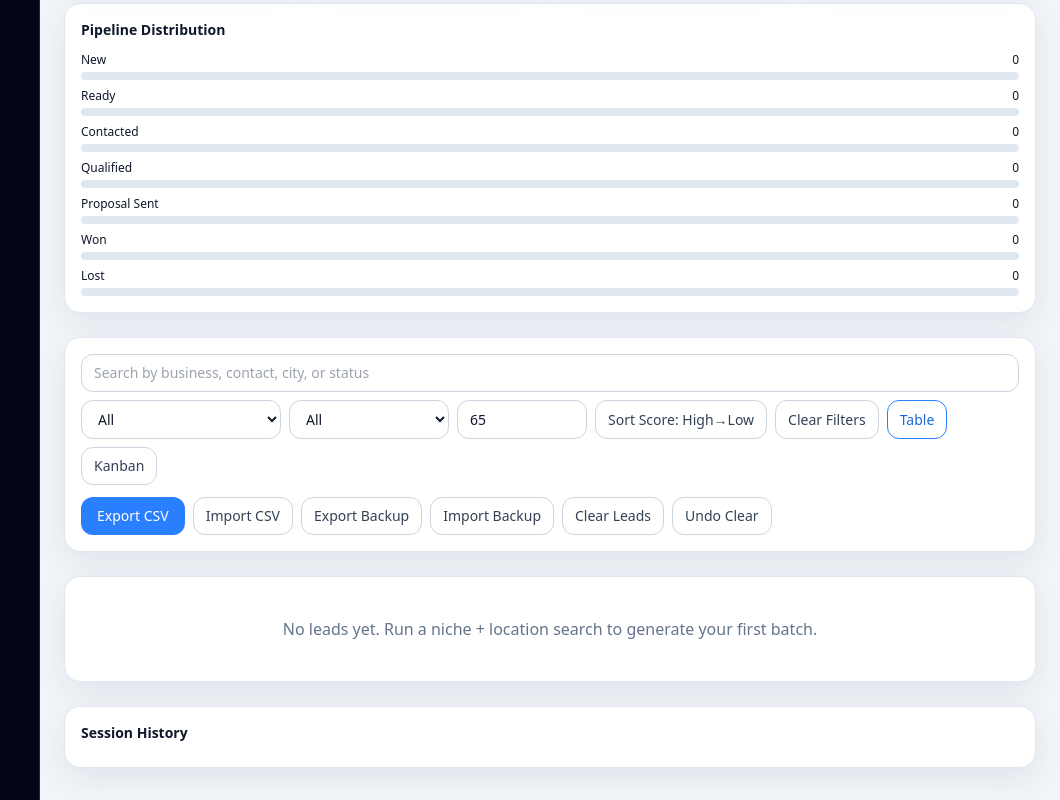
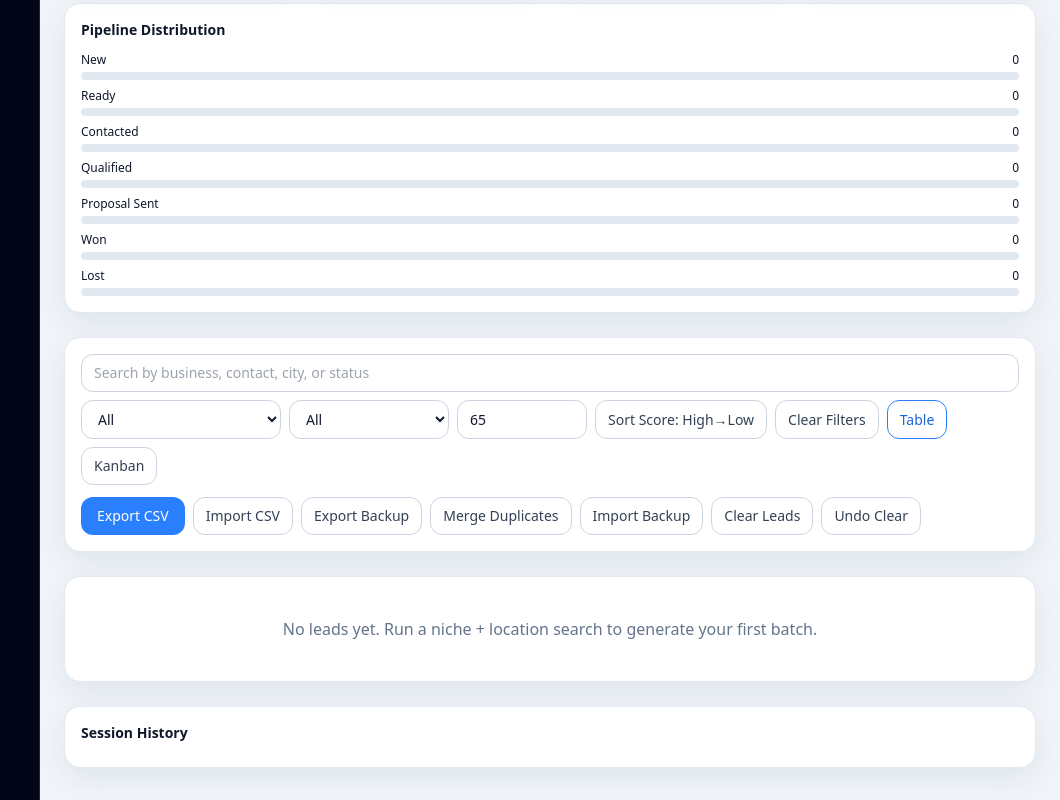
Before and after one commit to neaks11/Sparkline, a Next.js app: page / in a window 1280 px wide. Shown: the part 693-1493 px from the top of the page, without its empty margins (220-1280 px from the left). Built offline with nearby package versions, Linux system fonts and the light colour scheme.

Commit message:
Start phase 3 with data quality scoring and duplicate merge

```diff
--- a/app/leads/[id]/page.tsx
+++ b/app/leads/[id]/page.tsx
@@ -211,6 +211,18 @@ export default function LeadDetailPage() {
         </div>
 
         <div className="mt-5">
+          <h2 className="font-semibold">Data Quality (Phase 3)</h2>
+          <div className="mt-2 grid gap-2 text-sm md:grid-cols-2">
+            <p><strong>Confidence Score:</strong> {lead.dataQuality?.confidenceScore ?? '—'} / 100</p>
+            <p><strong>Category Confidence:</strong> {lead.dataQuality?.categoryConfidence ?? '—'} / 100</p>
+            <p><strong>Email Valid:</strong> {lead.dataQuality?.emailValid ? 'Yes' : 'No'}</p>
+            <p><strong>Phone Valid:</strong> {lead.dataQuality?.phoneValid ? 'Yes' : 'No'}</p>
+            <p><strong>Website Valid:</strong> {lead.dataQuality?.websiteValid ? 'Yes' : 'No'}</p>
+            <p><strong>Enriched At:</strong> {lead.dataQuality?.enrichedAt ? new Date(lead.dataQuality.enrichedAt).toLocaleString() : '—'}</p>
+          </div>
+        </div>
+
+        <div className="mt-5">
           <h2 className="font-semibold">Activity Timeline</h2>
           <ul className="mt-2 space-y-1 text-sm text-slate-700 dark:text-slate-300">
             {lead.activity.slice().reverse().map((item) => <li key={item.id}>• {new Date(item.timestamp).toLocaleString()}: {item.label}</li>)}
--- a/app/page.tsx
+++ b/app/page.tsx
@@ -15,6 +15,7 @@ import { parseLeadsCsv } from '@/lib/import';
 import { generateSampleLeads } from '@/lib/lead-generator';
 import { appendLeads, appendSession, exportBackup, importBackup, loadActivities, loadGoal, loadLeads, loadSessions, saveAccounts, saveActivities, saveGoal, saveLeads } from '@/lib/storage';
 import { Lead, LeadSearchInput, LeadStatus } from '@/lib/types';
+import { enrichLeads, mergeAllDuplicates } from '@/lib/data-quality';
 
 const statuses: Array<LeadStatus | 'All' | 'Due Today' | 'Stale (14+ days)'> = ['All', 'New', 'Ready', 'Contacted', 'Qualified', 'Proposal Sent', 'Won', 'Lost', 'Due Today', 'Stale (14+ days)'];
 const sourceOptions: Array<Lead['source'] | 'All'> = ['All', 'Generated', 'Manual', 'CSV Import', 'LinkedIn', 'Referral'];
@@ -91,10 +92,11 @@ export default function HomePage() {
   }, [debouncedQuery, leads, minScore, sortDirection, sourceFilter, statusFilter]);
 
   const persist = (next: Lead[]) => {
-    setLeads(next);
-    saveLeads(next);
-    saveAccounts(next.map(mapLeadToAccount));
-    saveActivities(next.flatMap(mapLeadActivities));
+    const enriched = enrichLeads(next);
+    setLeads(enriched);
+    saveLeads(enriched);
+    saveAccounts(enriched.map(mapLeadToAccount));
+    saveActivities(enriched.flatMap(mapLeadActivities));
   };
 
   const generate = async (input: LeadSearchInput) => {
@@ -240,6 +242,12 @@ export default function HomePage() {
             <button className="btn-primary" disabled={!filtered.length || isLoading} onClick={() => exportLeadsCsv(filtered)}>{isLoading ? 'Generating...' : 'Export CSV'}</button>
             <button className="btn-secondary" onClick={() => fileInputRef.current?.click()}>Import CSV</button>
             <button className="btn-secondary" onClick={exportBackup}>Export Backup</button>
+
+            <button className="btn-secondary" disabled={isLoading || !leads.length} onClick={() => {
+              const { mergedLeads, mergedGroups } = mergeAllDuplicates(leads);
+              persist(mergedLeads);
+              setToast({ message: mergedGroups ? `Merged ${mergedGroups} duplicate lead groups.` : 'No duplicate groups found.', tone: 'success' });
+            }}>Merge Duplicates</button>
             <button className="btn-secondary" onClick={() => backupInputRef.current?.click()}>Import Backup</button>
             <button className="btn-secondary" disabled={!leads.length || isLoading} onClick={() => {
               setUndoSnapshot(leads);
--- /dev/null
+++ b/lib/data-quality.ts
@@ -0,0 +1,112 @@
+import { DataQualityProfile, Lead } from '@/lib/types';
+
+const emailRegex = /^[^\s@]+@[^\s@]+\.[^\s@]+$/;
+const phoneDigitsRegex = /^\d{10,15}$/;
+
+function normalizeDigits(input: string): string {
+  return input.replace(/\D/g, '');
+}
+
+function normalizeWebsite(input: string): string {
+  if (!input.trim()) return '';
+  if (input.startsWith('http://') || input.startsWith('https://')) return input;
+  return `https://${input}`;
+}
+
+export function verifyContactFields(lead: Lead): Pick<DataQualityProfile, 'emailValid' | 'phoneValid' | 'websiteValid'> {
+  const emailValid = emailRegex.test(lead.email.trim().toLowerCase());
+  const phoneValid = phoneDigitsRegex.test(normalizeDigits(lead.phone));
+  const websiteValid = /^https?:\/\/.+\..+/.test(normalizeWebsite(lead.website));
+  return { emailValid, phoneValid, websiteValid };
+}
+
+function computeCategoryConfidence(lead: Lead): number {
+  const score = [lead.niche, lead.summary, lead.personalizationHook].filter((value) => value.trim().length > 0).length;
+  return score === 3 ? 90 : score === 2 ? 75 : 55;
+}
+
+export function computeDataConfidence(lead: Lead): DataQualityProfile {
+  const checks = verifyContactFields(lead);
+  const completeness = [lead.email, lead.phone, lead.website, lead.city, lead.state, lead.contactTitle].filter((value) => value.trim().length > 0).length;
+  const completenessScore = Math.round((completeness / 6) * 100);
+  const validityScore = Math.round(((checks.emailValid ? 1 : 0) + (checks.phoneValid ? 1 : 0) + (checks.websiteValid ? 1 : 0)) / 3 * 100);
+  const categoryConfidence = computeCategoryConfidence(lead);
+  const confidenceScore = Math.round(completenessScore * 0.4 + validityScore * 0.4 + categoryConfidence * 0.2);
+
+  return {
+    confidenceScore,
+    emailValid: checks.emailValid,
+    phoneValid: checks.phoneValid,
+    websiteValid: checks.websiteValid,
+    categoryConfidence,
+    enrichedAt: new Date().toISOString(),
+  };
+}
+
+export function enrichLead(lead: Lead): Lead {
+  const website = normalizeWebsite(lead.website || `${lead.businessName.toLowerCase().replace(/[^a-z0-9]+/g, '')}.com`);
+  const linkedinUrl = lead.linkedinUrl || `https://www.linkedin.com/search/results/companies/?keywords=${encodeURIComponent(lead.businessName)}`;
+  const summary = lead.summary || `${lead.businessName} is a ${lead.niche} business serving ${lead.city}, ${lead.state}.`;
+
+  const enriched = {
+    ...lead,
+    website,
+    linkedinUrl,
+    summary,
+  };
+
+  return {
+    ...enriched,
+    dataQuality: computeDataConfidence(enriched),
+  };
+}
+
+export function enrichLeads(leads: Lead[]): Lead[] {
+  return leads.map(enrichLead);
+}
+
+function duplicateKey(lead: Lead): string {
+  return `${lead.businessName.trim().toLowerCase()}|${lead.city.trim().toLowerCase()}|${lead.state.trim().toLowerCase()}`;
+}
+
+export function findDuplicateLeadGroups(leads: Lead[]): string[][] {
+  const buckets = new Map<string, string[]>();
+  leads.forEach((lead) => {
+    const key = duplicateKey(lead);
+    const list = buckets.get(key) ?? [];
+    list.push(lead.id);
+    buckets.set(key, list);
+  });
+  return Array.from(buckets.values()).filter((ids) => ids.length > 1);
+}
+
+export function mergeDuplicateGroup(leads: Lead[], ids: string[]): Lead[] {
+  const group = leads.filter((lead) => ids.includes(lead.id));
+  if (group.length < 2) return leads;
+
+  const primary = [...group].sort((a, b) => b.leadScore - a.leadScore)[0];
+  const merged: Lead = enrichLead({
+    ...primary,
+    painPoints: Array.from(new Set(group.flatMap((lead) => lead.painPoints))).slice(0, 5),
+    scoreFactors: Array.from(new Set(group.flatMap((lead) => lead.scoreFactors))),
+    activity: [...group.flatMap((lead) => lead.activity)].sort((a, b) => new Date(a.timestamp).getTime() - new Date(b.timestamp).getTime()),
+    notes: group.map((lead) => lead.notes).filter(Boolean).join('\n').slice(0, 2000),
+    createdAt: group.map((lead) => lead.createdAt).sort()[0] ?? primary.createdAt,
+  });
+
+  return [merged, ...leads.filter((lead) => !ids.includes(lead.id))];
+}
+
+export function mergeAllDuplicates(leads: Lead[]): { mergedLeads: Lead[]; mergedGroups: number } {
+  let next = [...leads];
+  let mergedGroups = 0;
+
+  while (true) {
+    const groups = findDuplicateLeadGroups(next);
+    if (!groups.length) break;
+    next = mergeDuplicateGroup(next, groups[0]);
+    mergedGroups += 1;
+  }
+
+  return { mergedLeads: next, mergedGroups };
+}
--- a/lib/storage.ts
+++ b/lib/storage.ts
@@ -1,4 +1,5 @@
 import { Account, ActivityRecord, FollowUpTask, Lead, UserProfile } from '@/lib/types';
+import { computeDataConfidence } from '@/lib/data-quality';
 
 const STORAGE_KEY = 'sparkline_leads';
 const ACCOUNTS_KEY = 'sparkline_accounts';
@@ -8,7 +9,7 @@ const PROFILE_KEY = 'sparkline_profile';
 const SESSIONS_KEY = 'sparkline_sessions';
 const GOAL_KEY = 'sparkline_goal';
 const SCHEMA_KEY = 'sparkline_schema_version';
-const SCHEMA_VERSION = 2;
+const SCHEMA_VERSION = 3;
 
 function readJson<T>(key: string, fallback: T): T {
   if (typeof window === 'undefined') return fallback;
@@ -34,6 +35,7 @@ function migrateSchemaIfNeeded(): void {
     source: lead.source ?? 'Generated',
     followUpDate: lead.followUpDate ?? null,
     createdAt: lead.createdAt ?? new Date().toISOString(),
+    dataQuality: lead.dataQuality ?? computeDataConfidence({ ...lead, createdAt: lead.createdAt ?? new Date().toISOString(), followUpDate: lead.followUpDate ?? null, scoreFactors: lead.scoreFactors ?? ['No factors yet'], source: lead.source ?? 'Generated' }),
   }));
   window.localStorage.setItem(STORAGE_KEY, JSON.stringify(migrated));
   window.localStorage.setItem(SCHEMA_KEY, String(SCHEMA_VERSION));
@@ -59,6 +61,7 @@ export function loadLeads(): Lead[] {
     source: lead.source ?? 'Generated',
     followUpDate: lead.followUpDate ?? null,
     createdAt: lead.createdAt ?? new Date().toISOString(),
+    dataQuality: lead.dataQuality ?? computeDataConfidence({ ...lead, createdAt: lead.createdAt ?? new Date().toISOString(), followUpDate: lead.followUpDate ?? null, scoreFactors: lead.scoreFactors ?? ['No factors yet'], source: lead.source ?? 'Generated' }),
   }));
 }
 
```
Also changed, not shown: lib/types.ts (+11 -0 lines).
